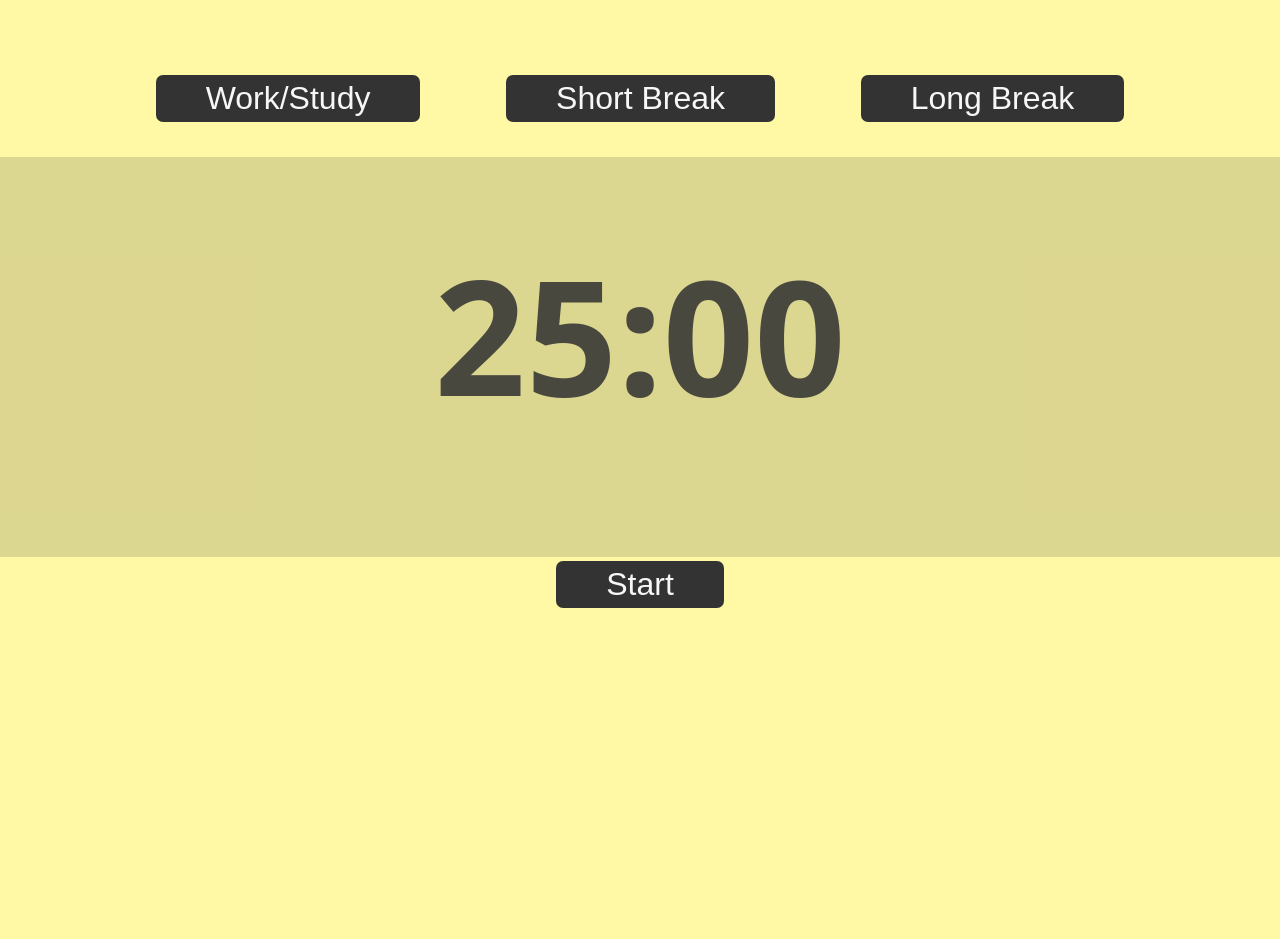
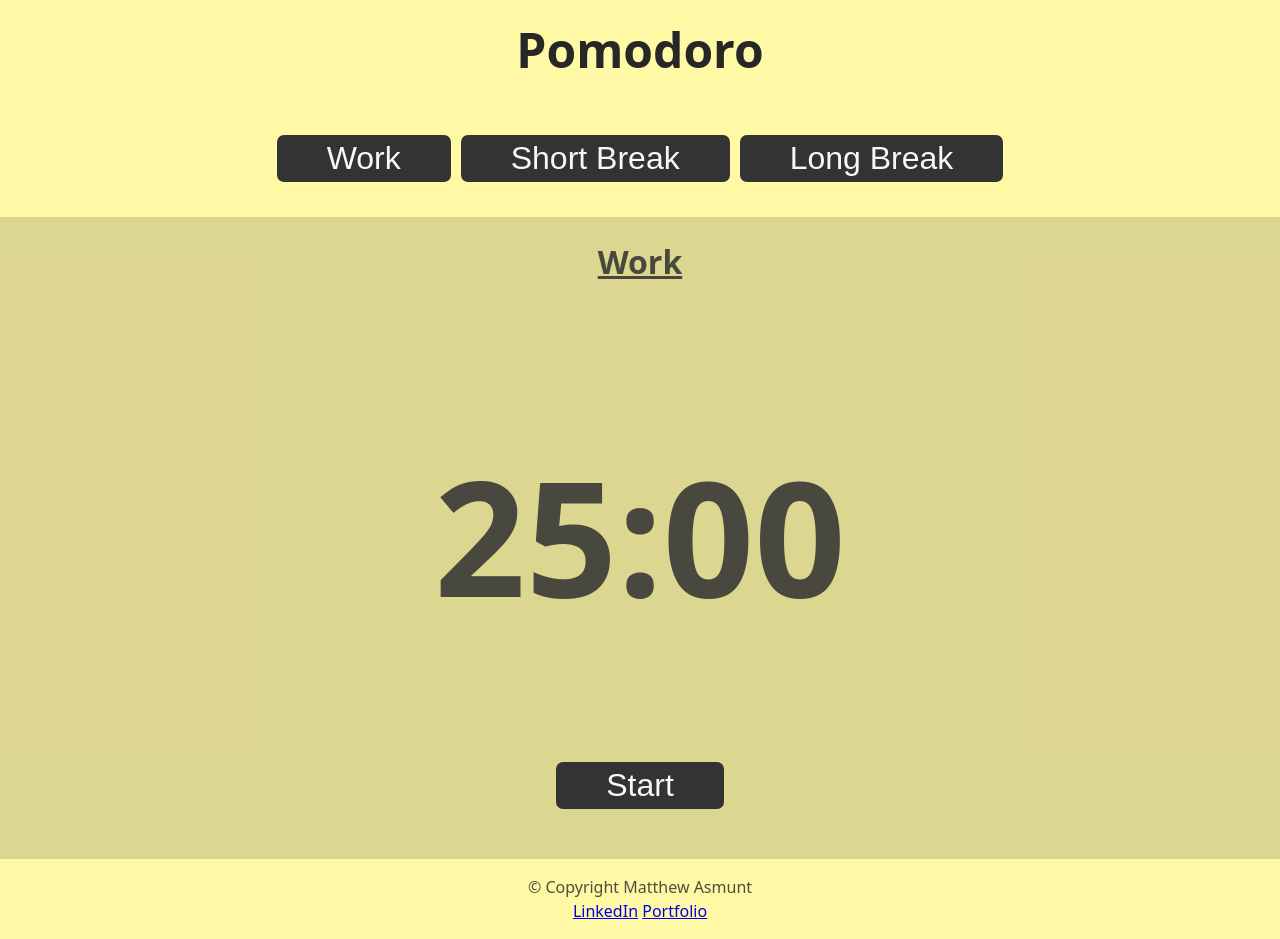
Before and after one commit to MattAsm/PomodoroApp, a React (Vite) app: page / in a window 1280 px wide. Shown: the top 939 px of the page. Before the commit the page ends 800 px from the top, so only its background shows below. Built offline with nearby package versions, Linux system fonts and the light colour scheme.

Commit message:
Added content
Header, footer, and title of break.
Next step is to add a visual for timer counting down, though I feel that might defeat the purpose of the app. The idea is a bar, or circle, that fills/empties as the timer counts down. This may or may not come into fruition.

```diff
--- a/src/App.css
+++ b/src/App.css
@@ -1,13 +1,23 @@
+html, body{
+  margin: 0;
+}
+
 #root {
+  display: flex;
+  flex-direction: column;
+  min-height: 100dvh;
   max-width: 1280px;
   margin: 0 auto;
-  padding: 2rem;
   text-align: center;
+}
+
+main{
+  flex:1;
 }
 
 #timeSelect{
  padding: 15px;
  margin: 20px;
  display: flex;
- justify-content: space-evenly;
+ justify-content: center;
 }
--- a/src/App.jsx
+++ b/src/App.jsx
@@ -1,11 +1,14 @@
 import { useState, useRef, useEffect } from 'react'
 import './App.css'
 import TimerComponent from './components/timer.jsx'
+import Header from './components/Header.jsx';
+import Footer from './components/Footer.jsx';
 
 function App() {
 
   const [time, setTime] = useState(25);
   const [notificationMessage, setNotificationMsssage] = useState("Timer completed");
+  const [type, setType] = useState("Work");
 
   function sendWebNotification(title, body, iconURL) {
     if (!("Notification" in window)) {
@@ -34,20 +37,25 @@ function App() {
     }
 }, []);
 
-    function timeSelect(x, color, notifMessage){
+    function timeSelect(x, color, notifMessage, type){
     document.documentElement.style.setProperty('--dynamic-color', color);
     setNotificationMsssage(notifMessage);
     setTime(x);
+    setType(type);
   }
 
   return (
     <>
-    <div id='timeSelect'>
-      <button onClick={() => timeSelect(25, '#fff9a6', "Time for a break!")}>Work/Study</button>
-      <button onClick={() => timeSelect(5, '#f7c6c2', "Let's get back to work! 💪")}>Short Break</button>
-      <button onClick={() => timeSelect(15, '#81d1ff', "Let's get it done! 😤")}>Long Break</button>
-    </div>
-    <TimerComponent time={time} sendWebNotification={sendWebNotification} notificationMessage={notificationMessage}/>
+      <Header/>
+      <main>
+        <div id='timeSelect'>
+          <button onClick={() => timeSelect(25, '#fff9a6', "Time for a break!", "Work")}>Work</button>
+          <button onClick={() => timeSelect(5, '#f7c6c2', "Let's get back to work! 💪", "Short Break")}>Short Break</button>
+          <button onClick={() => timeSelect(15, '#81d1ff', "Let's get it done! 😤", "Long Break")}>Long Break</button>
+        </div>
+        <TimerComponent time={time} type={type} sendWebNotification={sendWebNotification} notificationMessage={notificationMessage}/>
+        </main>
+    <Footer/>
     </>
   )
 }
--- /dev/null
+++ b/src/components/Footer.jsx
@@ -0,0 +1,19 @@
+
+function Footer(){
+
+    return(
+        <div>
+           <p>&copy; Copyright Matthew Asmunt <br />
+                <a href="https://www.linkedin.com/in/matthew-asmunt/" target="_blank">
+                    LinkedIn
+                </a>
+                 &nbsp;
+                 <a href="https://mattasm.github.io/" target="_blank">
+                    Portfolio
+                </a>
+            </p>
+        </div>
+    );
+}
+
+export default Footer;
--- /dev/null
+++ b/src/components/Header.jsx
@@ -0,0 +1,11 @@
+import './header.css';
+function Header(){
+
+    return(
+        <div id="container">
+            <h1>Pomodoro</h1>
+        </div>
+    );
+}
+
+export default Header;
--- /dev/null
+++ b/src/components/header.css
@@ -0,0 +1,14 @@
+#container{
+    display: flex;
+    flex-direction: column;
+    justify-self: center;
+    justify-content: center;
+    align-self: center;
+    width: 100vw;
+    height: 100px;
+}
+
+#container h1{
+    color: rgb(39, 39, 39);
+    font-size: 3rem;
+}
--- a/src/components/timer.css
+++ b/src/components/timer.css
@@ -1,6 +1,5 @@
 #timerBox{
     background-color: rgba(29, 29, 29, 0.158);
-    height: 50vh;
     width: 105vw;
     min-width: 480px;
 
@@ -12,9 +11,12 @@
     justify-self: center;
 }
 
+#timeType{
+    font-size:2rem;
+    text-decoration:underline;
+}
 
 #centerText{
-    vertical-align: middle;
     font-size: 10rem;
 }
 
@@ -38,3 +40,7 @@ button:active{
     color: rgb(255, 255, 255);
     background-color: rgb(0, 0, 0);
 }
+
+#startStopBtn{
+    margin-bottom: 50px;
+}
--- a/src/components/timer.jsx
+++ b/src/components/timer.jsx
@@ -1,7 +1,7 @@
 import './timer.css';
 import React, { useState, useEffect, useRef } from 'react';
 
-function Timer({ time, sendWebNotification, notificationMessage }) {
+function Timer({ time, type, sendWebNotification, notificationMessage }) {
     const [isRunning, setIsRunning] = useState(false);
     const [timeRemaining, setTimeRemaining] = useState(Number(time) * 60 * 1000);
 
@@ -55,8 +55,9 @@ function Timer({ time, sendWebNotification, notificationMessage }) {
 
     return (
         <div id='timerBox' >
+            <h1 id="timeType">{type}</h1>
             <h1 id='centerText'>{formatTime()}</h1>
-            <div id='buttons'>
+            <div id='startStopBtn'>
                 <button onClick={start}>{isRunning ? "Pause" : "Start"}</button>
             </div>
         </div>
--- a/src/index.css
+++ b/src/index.css
@@ -3,7 +3,7 @@
   line-height: 1.5;
   font-weight: 400;
 
-  --dynamic-color: #fff9a6;;
+  --dynamic-color: #fff9a6;
 
   color-scheme: light dark;
   color: rgba(51, 51, 51, 0.87);
```
